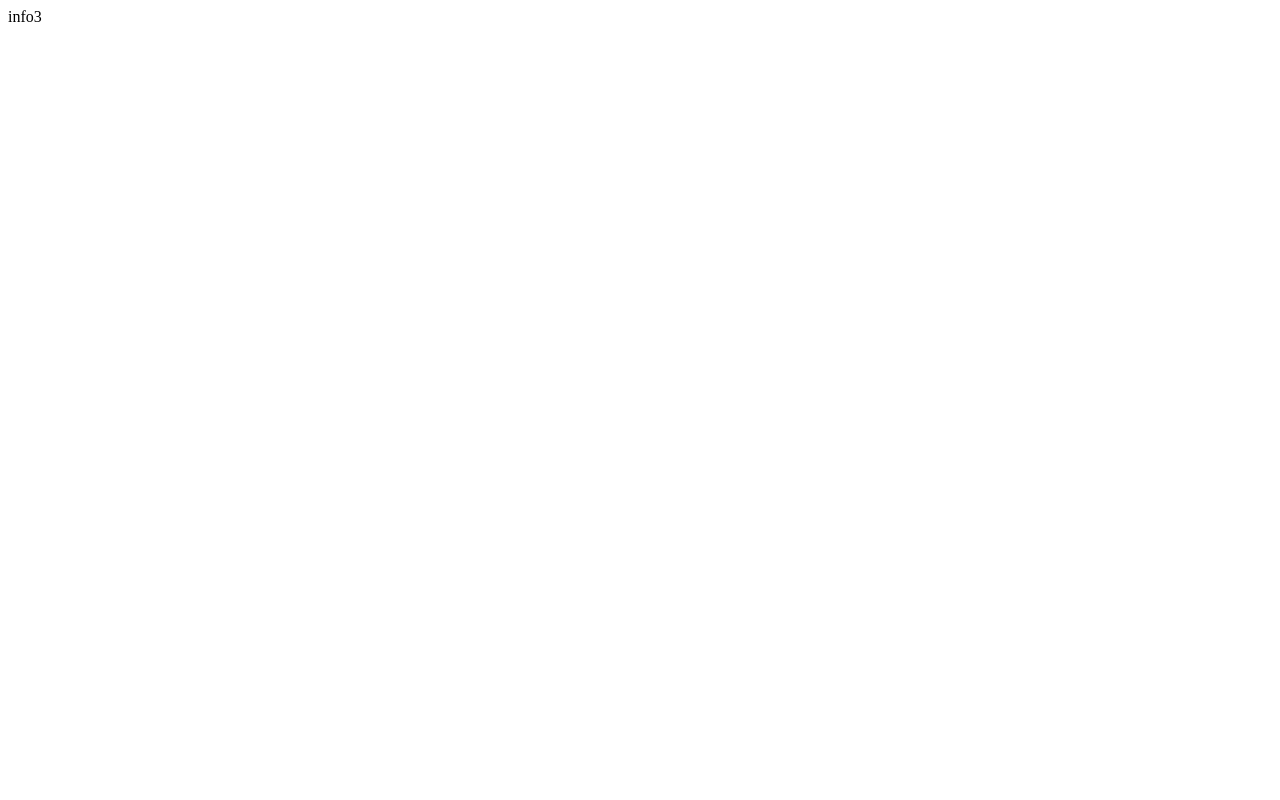
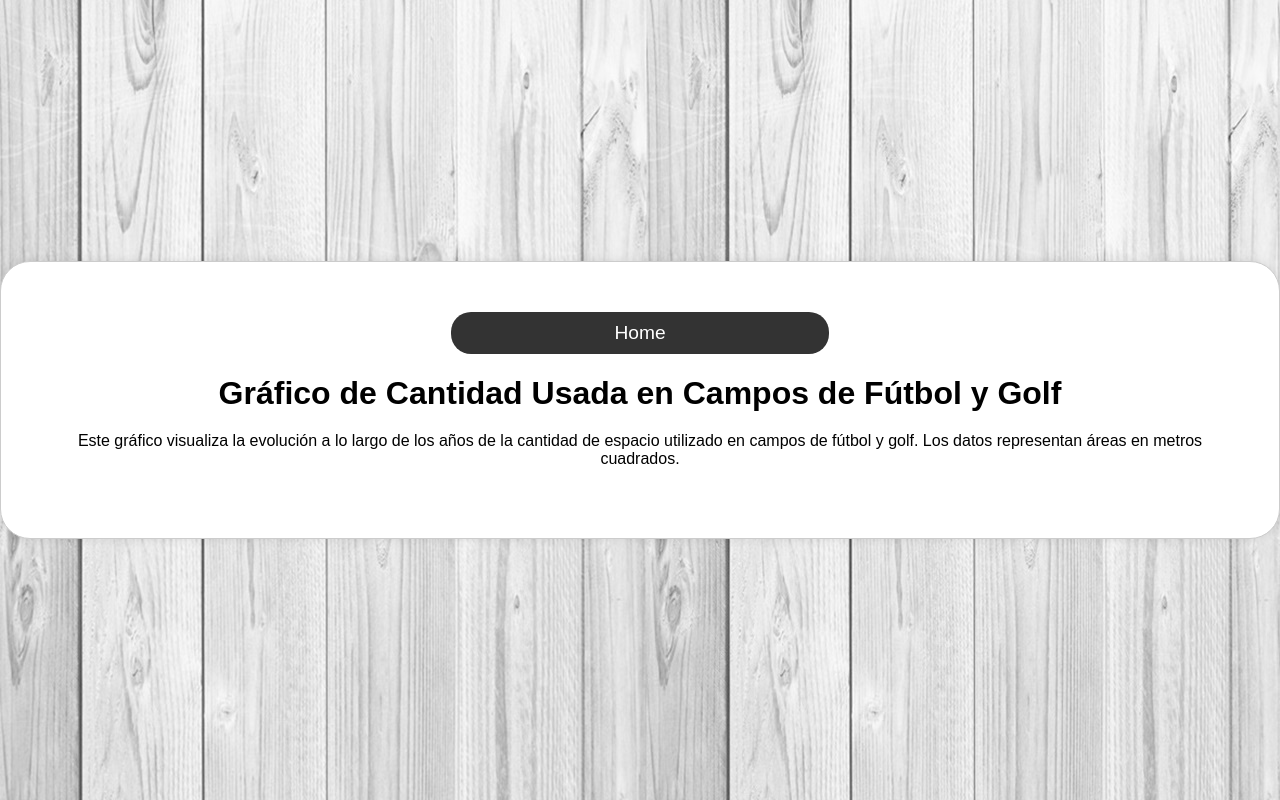
Before and after one commit to danmor23daw2/GP1-Agua, a plain HTML site: page info3.html in a window 1280 px wide. Drawn offline with Linux system fonts and the light colour scheme.

Commit message:
estructura info3 v1

```diff
--- a/info3.html
+++ b/info3.html
@@ -3,9 +3,17 @@
 <head>
     <meta charset="UTF-8">
     <meta name="viewport" content="width=device-width, initial-scale=1.0">
-    <title>Document</title>
+    <title>Gráfico de Cantidad Usada en Campos</title>
+    <link rel="stylesheet" href="styles.css">
+    <script src="script2.js"></script>
 </head>
-<body>
-    info3
+<body class="bodyInfo">
+    <main>
+        <nav class="navegacion-info">
+            <a href="index.html">Home</a>
+        </nav>
+        <h1>Gráfico de Cantidad Usada en Campos de Fútbol y Golf</h1>
+        <p>Este gráfico visualiza la evolución a lo largo de los años de la cantidad de espacio utilizado en campos de fútbol y golf. Los datos representan áreas en metros cuadrados.</p>
+    </main>
 </body>
 </html>
```
